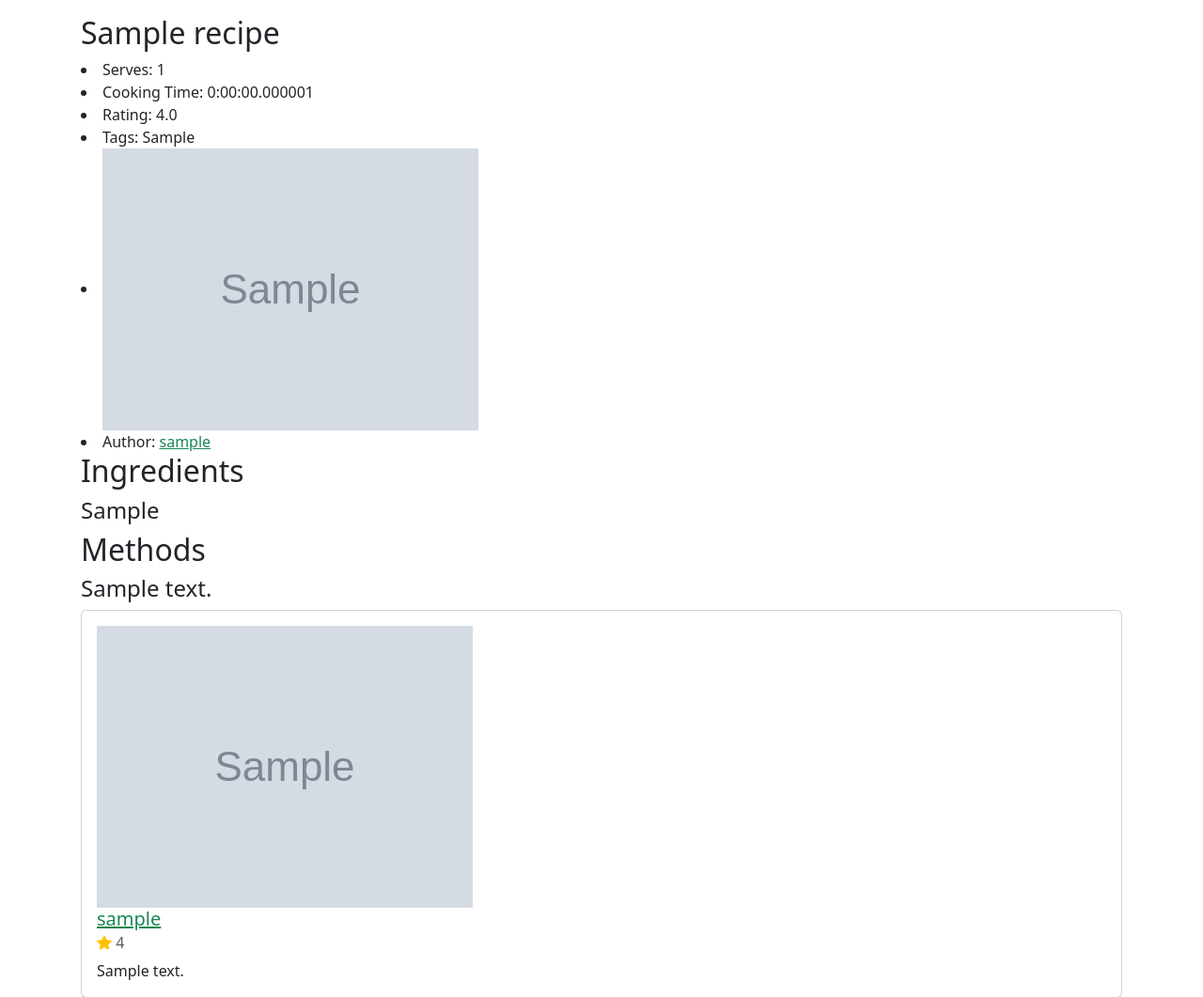
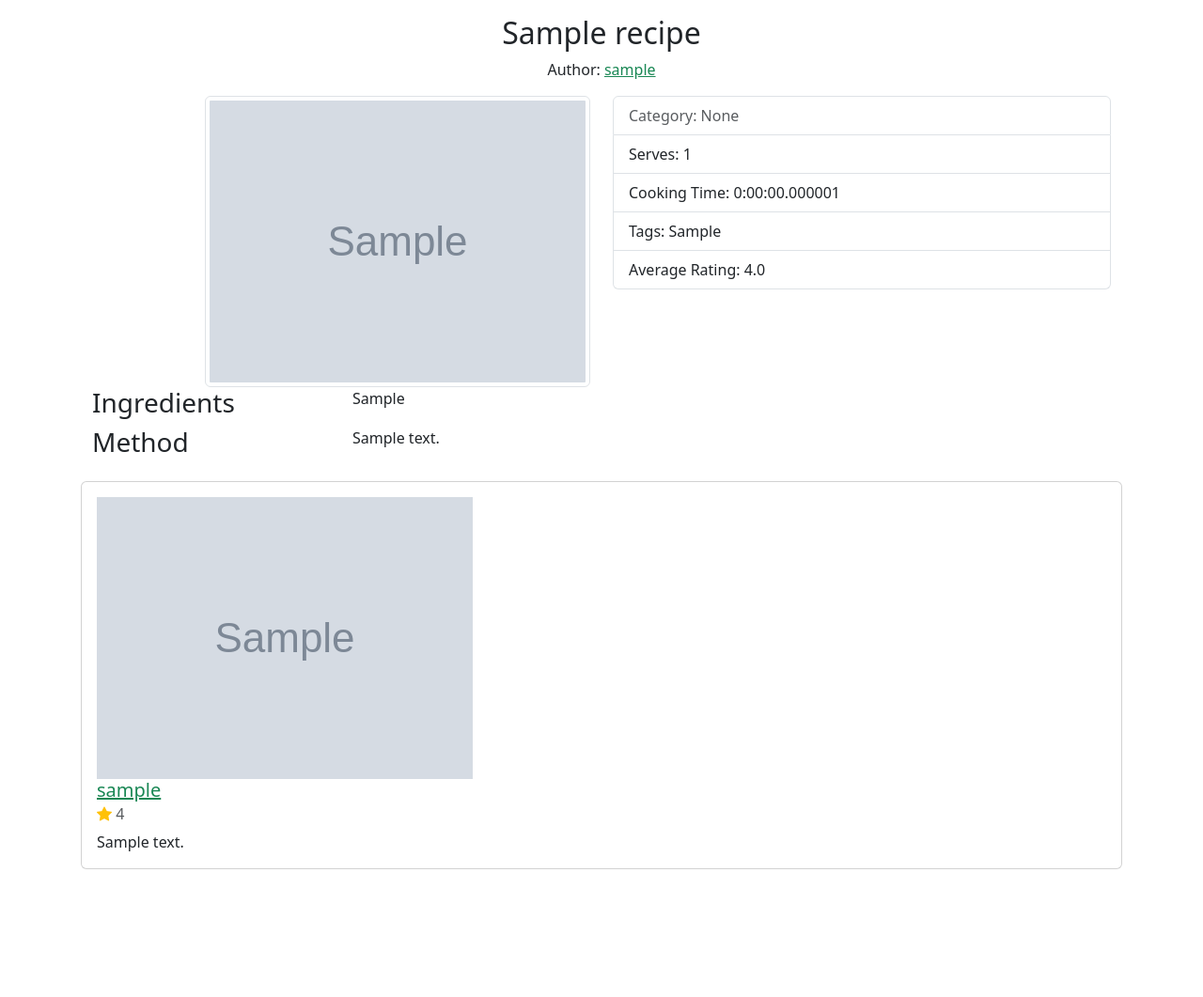
Before and after one commit to TylerWolfWilliams/food_for_thought, a Django app: a page that uses templates/recipes/recipe.html in a window 1280 px wide. Shown: the part 76-1137 px from the top of the page at 94% size. After the commit the page ends 1001 px from the top, so only its background shows below. Run offline with Django 3.2, Linux system fonts and the light colour scheme; tables that the repository leaves empty hold one stand-in row (values such as "Sample post"); grey boxes marked "Sample" are stand-in pictures; some libraries are stand-ins or nearby versions.

Commit message:
Initial recipe css

```diff
--- a/templates/recipes/recipe.html
+++ b/templates/recipes/recipe.html
@@ -3,27 +3,38 @@
 
 
 {% block body_block %}
-<div>
-    <h2>{{ recipe.title }}</h2>
-    <li>Serves: {{ recipe.servings }}</li>
-    <li>Cooking Time: {{ recipe.cooking_time }}</li>
-    <li>Rating: {{ average_rating|floatformat:"1" }}</li>
-    <li>Tags: {{ recipe.tags }}</li>
-    <li><img src="{{ recipe.image.url }}" alt="{{ recipe.title }} image"></li>
-    <li>Author: <a href = "{% url 'recipes:show_non_user_account' recipe.author.id %}">{{ recipe.author }}</a></li>
-{% if categories %}
-    <li>Category: <a href="{% url 'recipes:show_category' category.slug %}">{{ recipe.category.name }}</a></li>
-{% endif %}
-</div>
+<div class="container justify-content-md-center">
+    <div class="text-center mb-3">
+        <h2 class="text-center">{{ recipe.title }}</h2>
+        Author: <a href = "{% url 'recipes:show_non_user_account' recipe.author.id %}">{{ recipe.author }}</a>
+    </div>
+    <div class="row" >
+        <div class="col">
+            <img src="{{ recipe.image.url }}" alt="{{ recipe.title }} image" class="img-thumbnail float-end">
+        </div>
 
-<div>
-    <h2>Ingredients</h2>
-    <h4>{{ recipe.ingredients }}</h4>
-</div>
+        <div class="col">
+            <ul class="list-group">
+                {% if categories %}
+                     <li class="list-group-item">Category: <a href="{% url 'recipes:show_category' category.slug %}">{{ category.name }}</a></li>
+                {% else %}
+                     <li class="list-group-item disabled">Category: None</li>
+                {% endif %}
+                <li class="list-group-item">Serves: {{ recipe.servings }}</li>
+                <li class="list-group-item">Cooking Time: {{ recipe.cooking_time }}</li>
+                <li class="list-group-item">Tags: {{ recipe.tags }}</li>
+                <li class="list-group-item">Average Rating: {{ average_rating|floatformat:"1" }}</li>
+            </ul>
+        </div>
+    </div>
 
-<div>
-    <h2>Methods</h2>
-    <h4>{{ recipe.content }}</h4>
+    <dl class="row justify-content-md-center"">
+    <dt class="col-sm-3 h3">Ingredients</dt>
+    <dd class="col-sm-9">{{ recipe.ingredients }}</dd>
+
+    <dt class="col-sm-3 h3">Method</dt>
+    <dd class="col-sm-9">{{ recipe.content }}</dd>
+    </dl>
 </div>
 
 {% if review_form %}
```
